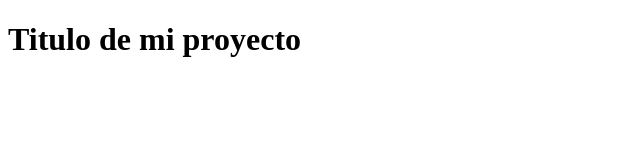
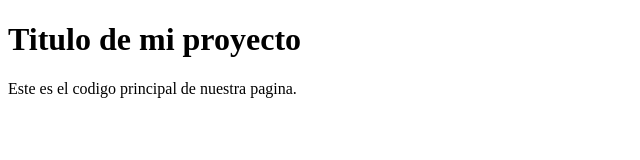
Before and after one commit to Moniicangulo/pw12132233, a plain HTML site: page index.html in a window 1280 px wide. Shown: the whole page, without its empty margins (0-640 px from the left). Drawn offline with Linux system fonts and the light colour scheme.

Commit message:
etiqueta principal

```diff
--- a/index.html
+++ b/index.html
@@ -9,5 +9,8 @@
     <header>
         <h1>Titulo de mi proyecto</h1>
     </header>
+    <main>
+        Este es el codigo principal de nuestra pagina.
+    </main>
 </body>
 </html>
```
